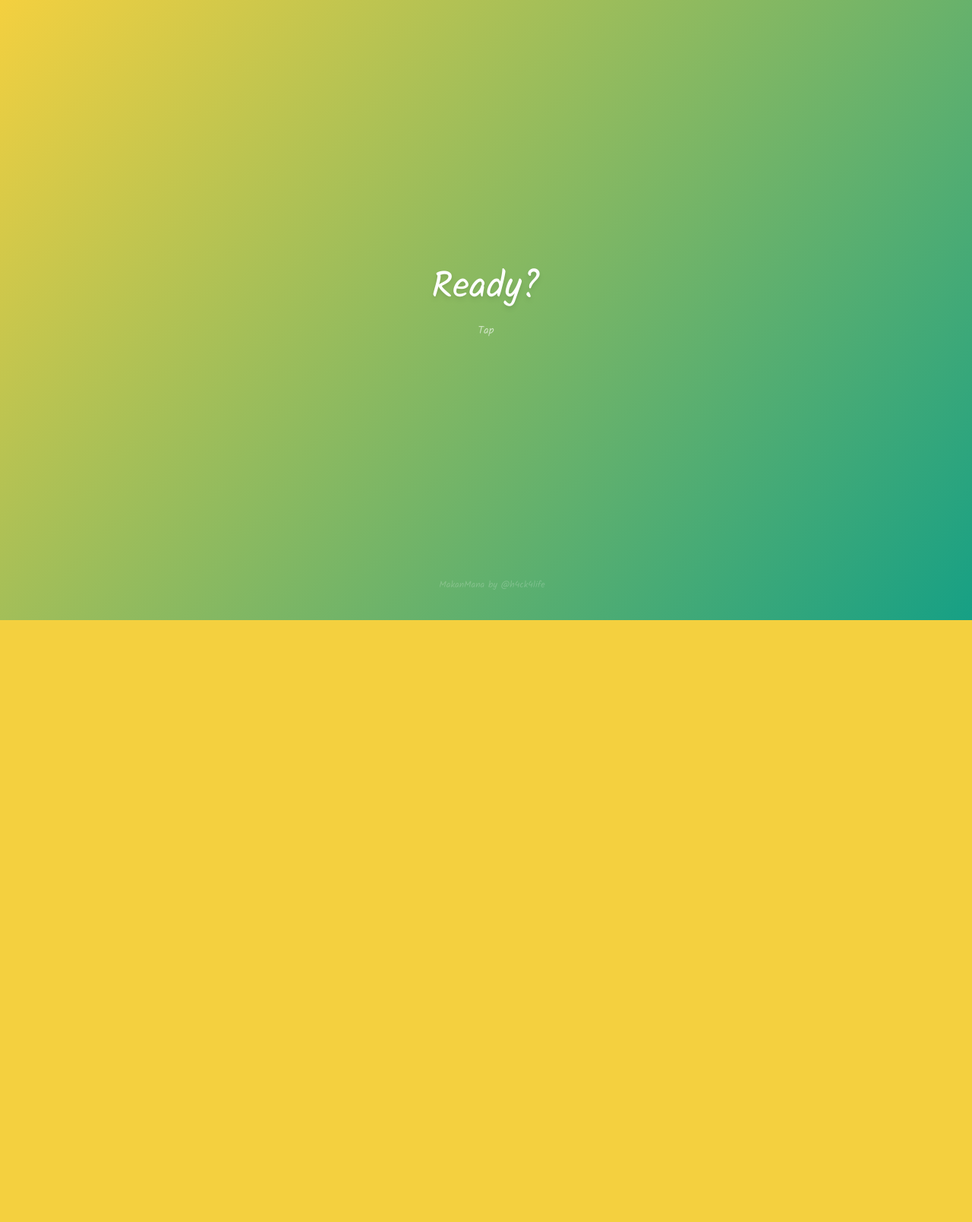
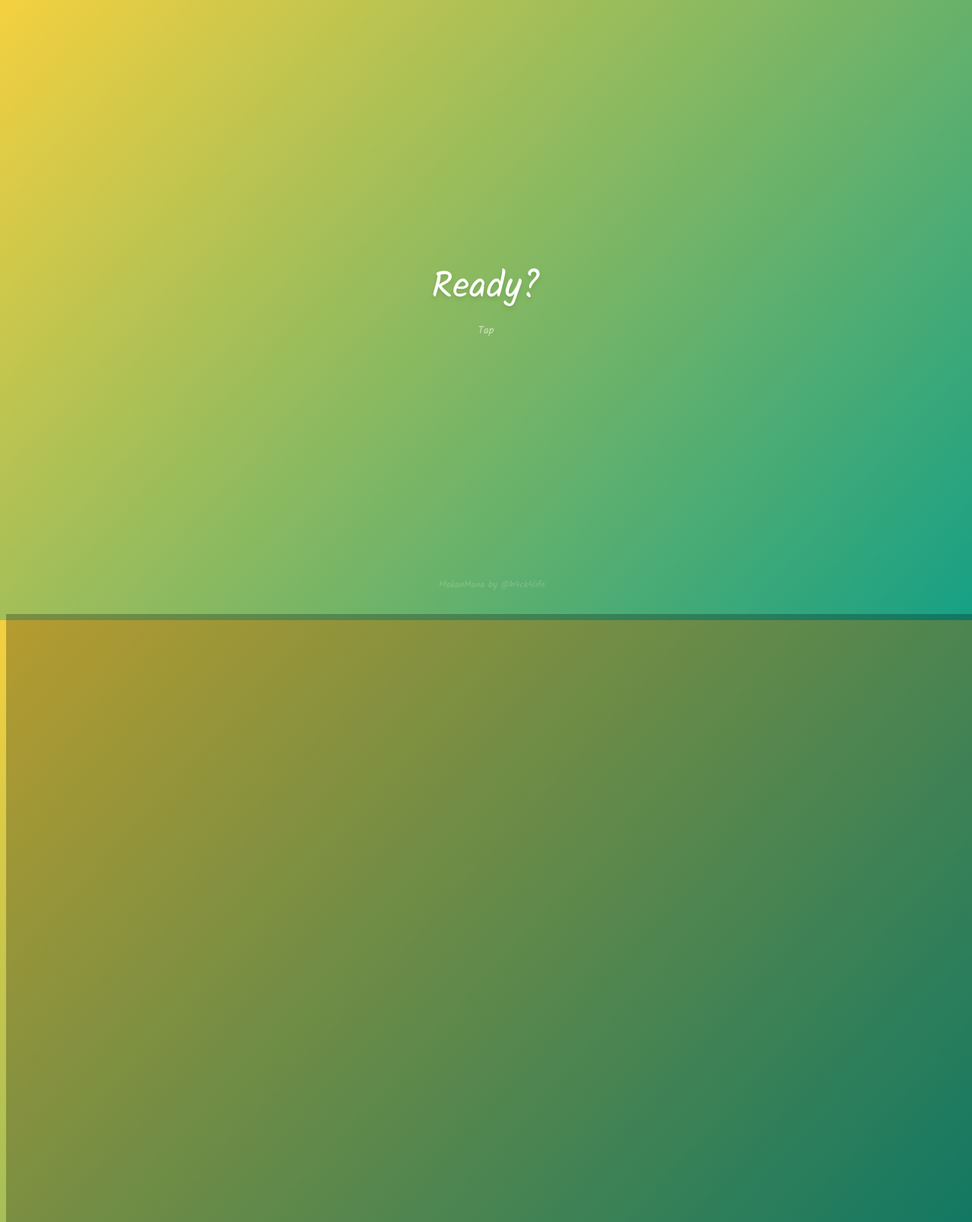
Before and after one commit to h4ck4life/makan-mana, a Next.js app: page / in a window 1280 px wide. Shown: the whole page at 76% size. Before the commit the page ends 816 px from the top, so only its background shows below. Built offline with nearby package versions, Linux system fonts and the light colour scheme.

Commit message:
Fix opacity

```diff
--- a/pages/index.tsx
+++ b/pages/index.tsx
@@ -8,7 +8,8 @@ export default function Home() {
   const [restaurants, setRestaurants] = useState<RestaurantData[]>([]);
   const [randomRestaurant, setRandomRestaurant] = useState("Ready?");
   const [randomRestaurantImage, setRandomRestaurantImage] = useState("");
-  const [randomRestaurantDescription, setRandomRestaurantDescription] = useState("");
+  const [randomRestaurantDescription, setRandomRestaurantDescription] =
+    useState("");
   let dataFetchedRef = false;
 
   interface RestaurantData {
@@ -45,7 +46,9 @@ export default function Home() {
 
   const setStyles = (imageUrl: string) => {
     return {
-      backgroundImage: `linear-gradient(to bottom, rgba(0,0,0,0.5), rgba(0,0,0,0.5)), url(${imageUrl + "?" + new Date().getTime()})`,
+      backgroundImage: `linear-gradient(to bottom, rgba(0,0,0,0.5), rgba(0,0,0,0.5)), url(${
+        imageUrl + "?" + new Date().getTime()
+      })`,
       backgroundSize: "cover",
       backgroundRepeat: "no-repeat",
       backgroundPosition: "center",
@@ -61,11 +64,7 @@ export default function Home() {
         <meta name="viewport" content="width=device-width, initial-scale=1" />
         <link rel="icon" href="/favicon.ico" />
       </Head>
-      <div className="bg-cover bg-center bg-no-repeat" style={setStyles(randomRestaurantImage)}></div>
-      <div
-        className="container mx-auto p-2"
-        onClick={randomize}
-      >
+      <div className="container mx-auto p-2 z-20" onClick={randomize}>
         <div className="flex flex-col h-screen items-center justify-center">
           <div className="inline-flex text-center transition-opacity mb-3">
             {isLoading ? (
@@ -77,11 +76,17 @@ export default function Home() {
             ) : (
               <div>
                 <span className="drop-shadow-md block">{randomRestaurant}</span>
-                <span className="text-sm opacity-60">{randomRestaurantDescription || "Tap"}</span>
+                <span className="text-sm opacity-60">
+                  {randomRestaurantDescription || "Tap"}
+                </span>
               </div>
             )}
           </div>
         </div>
+        <div
+          className="bg-cover bg-center h-screen w-screen bg-no-repeat z-10 absolute"
+          style={setStyles(randomRestaurantImage)}
+        ></div>
         <footer className="fixed bottom-0 w-full text-center p-4">
           <span className="text-xs opacity-20 font-thin">
             MakanMana by @h4ck4life
```
